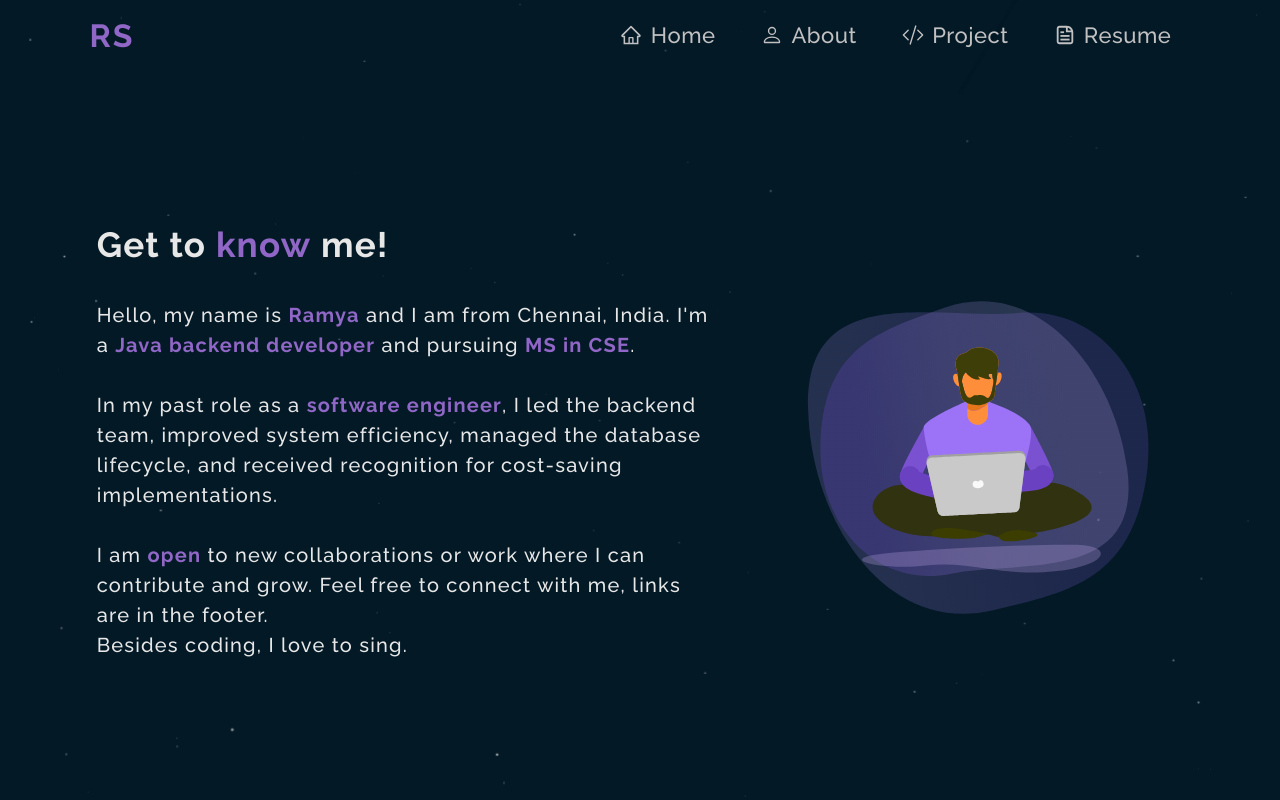
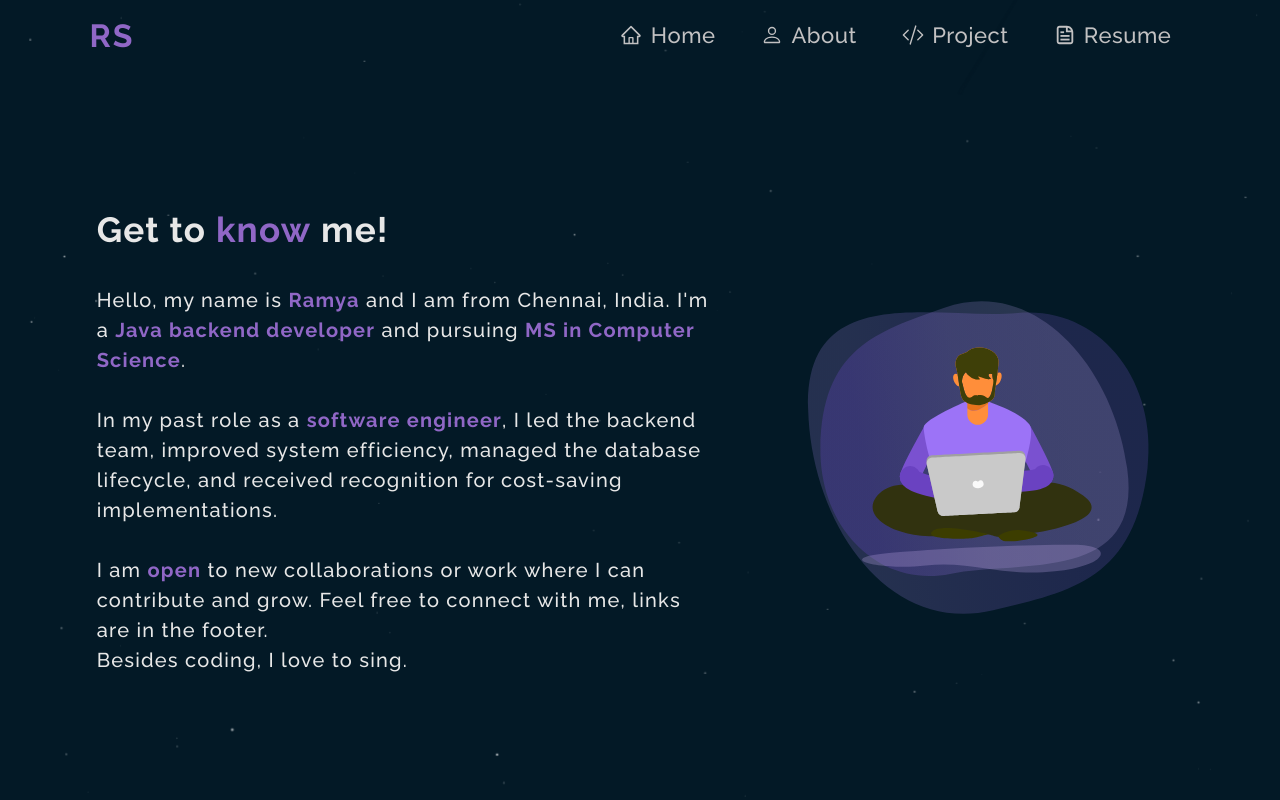
Before and after one commit to s-ramyalakshmi/s-ramyalakshmi.github.io, a React (Create React App) app: page /About in a window 1280 px wide. Shown: the top 800 px of the page. Built offline with nearby package versions, Linux system fonts and the light colour scheme.

Commit message:
Update About.js

```diff
--- a/src/Components/About.js
+++ b/src/Components/About.js
@@ -12,7 +12,7 @@ const About = () => {
           <h1 className='AboutTextHeading' >Get to <b>know</b> me!</h1>
           <p>
             Hello, my name is <b>Ramya</b> and I am from Chennai, India.
-            I'm a <b>Java backend developer</b> and pursuing <b>MS in CSE</b>. <br/><br/>
+            I'm a <b>Java backend developer</b> and pursuing <b>MS in Computer Science</b>. <br/><br/>
             In my past role as a <b> software engineer</b>, I led the backend team, improved system efficiency, managed the database lifecycle, and received recognition for cost-saving implementations.
             <br></br><br></br>I am <b>open</b> to new collaborations or work where I can contribute and grow. Feel free to connect with me, links are in the footer.<br/>
             Besides coding, I love to sing.<br/>
```
